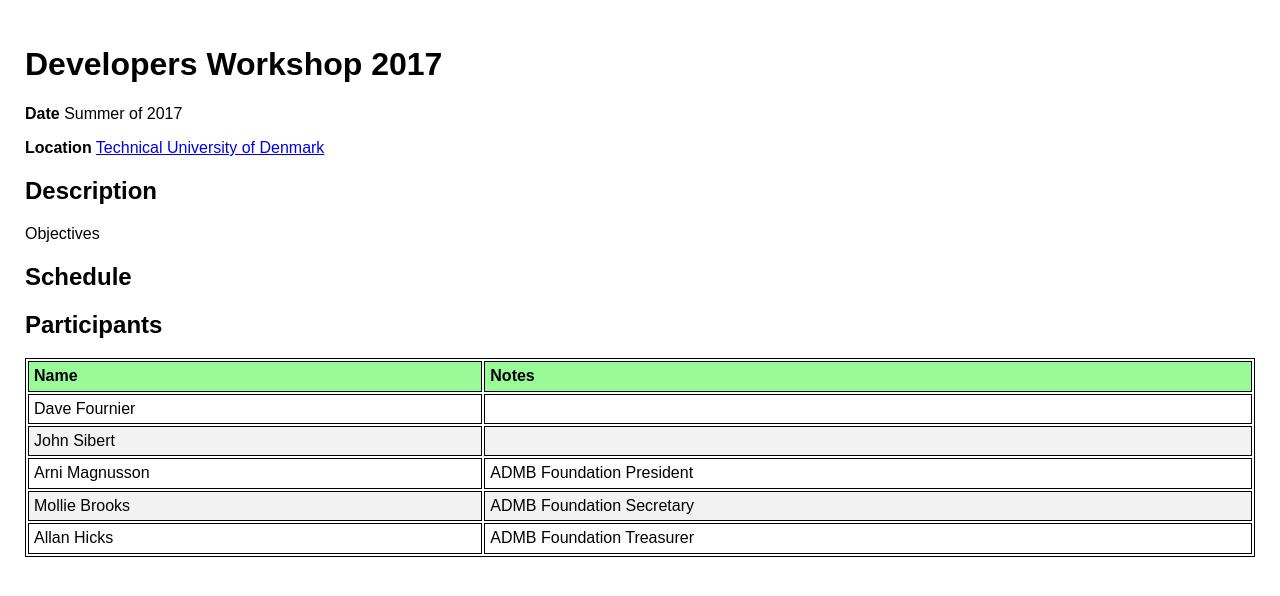
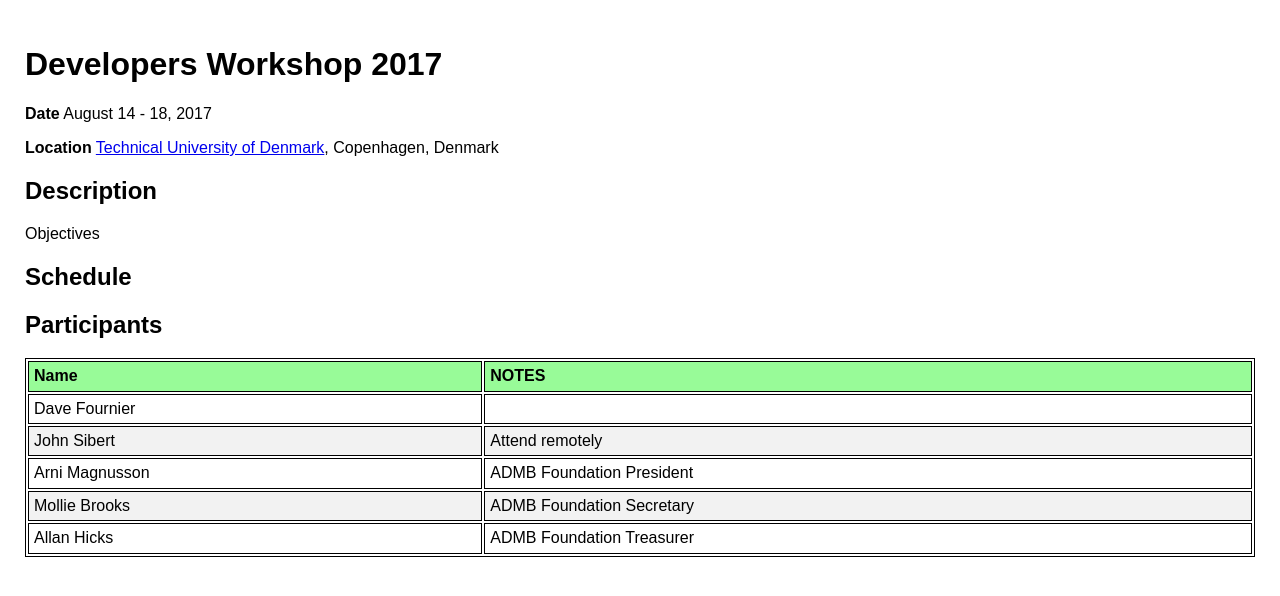
Before and after one commit to TMB-ADMB-Workshops/DevelopersWorkshop2017, a Jekyll site: the page built from agenda.md, in a window 1280 px wide. Shown: the top 596 px of the page. Built offline with Jekyll 4.4.1, drawn with Linux system fonts in a browser that asks for light colours; nearby versions of some CDN libraries.

Commit message:
Update agenda.md

```diff
--- a/agenda.md
+++ b/agenda.md
@@ -5,9 +5,9 @@ title: Agenda Developers Workshop 2017
 
 # Developers Workshop 2017
 
-__Date__ Summer of 2017
+__Date__ August 14 - 18, 2017
 
-__Location__ [Technical University of Denmark](http://www.aqua.dtu.dk/)
+__Location__ [Technical University of Denmark](http://www.aqua.dtu.dk/), Copenhagen, Denmark
 
 ## Description
 
@@ -17,10 +17,10 @@ __Location__ [Technical University of Denmark](http://www.aqua.dtu.dk/)
 
 ## Participants
 
-__Name__ | __Notes__
+__Name__ | __NOTES__
 --- | ---
 Dave Fournier |
-John Sibert |
+John Sibert | Attend remotely
 Arni Magnusson | ADMB Foundation President
 Mollie Brooks | ADMB Foundation Secretary
 Allan Hicks | ADMB Foundation Treasurer
```
